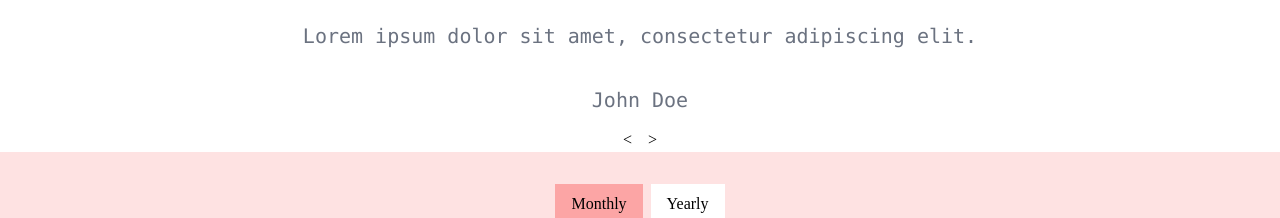
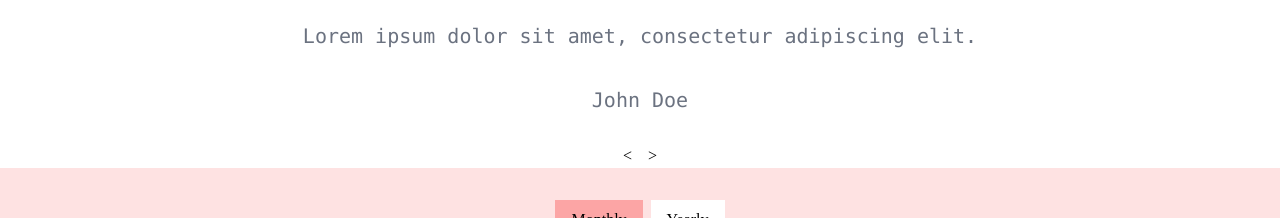
Before and after one commit to arushiMWork2004/maqroBudgetStore, a Next.js app: page / in a window 1280 px wide. Shown: the part 2160-2378 px from the top of the page. Built offline with nearby package versions, Linux system fonts and the light colour scheme.

Commit message:
Update Testimonials.jsx

```diff
--- a/components/Testimonials.jsx
+++ b/components/Testimonials.jsx
@@ -40,7 +40,7 @@ const Testimonial = () => {
           {testimonials[activeIndex].name}
         </p>
       </div>
-      <div className="carousel-controls flex justify-center space-x-4">
+      <div className="carousel-controls flex justify-center space-x-4 mt-4">
         <button className="carousel-button" onClick={handlePrev}>
           &lt;
         </button>
```
